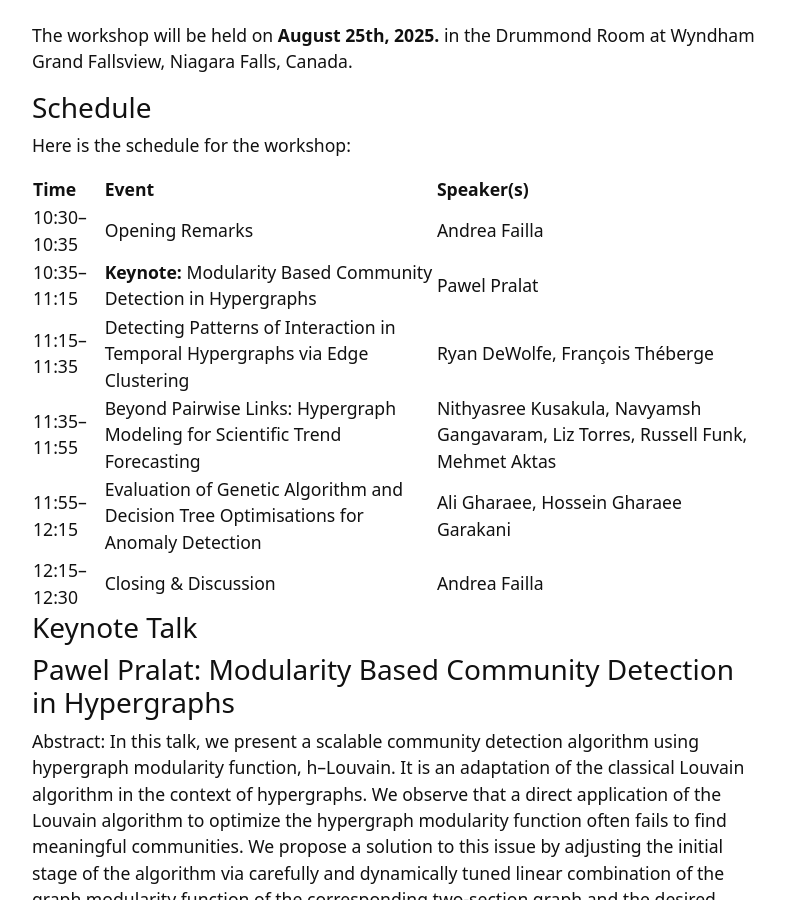
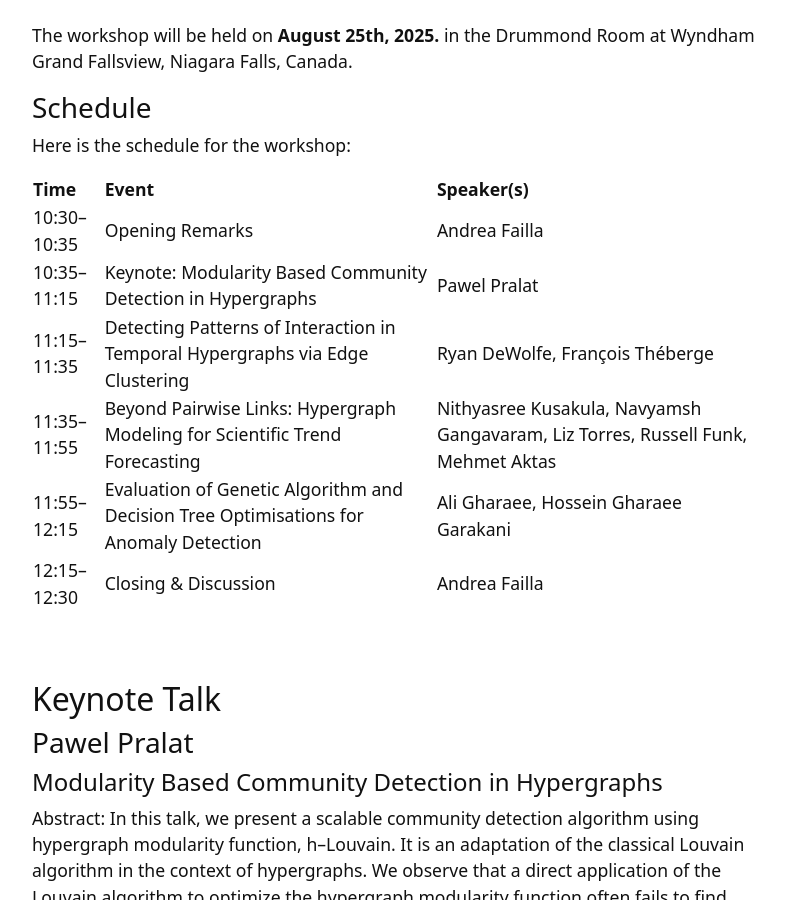
Before and after one commit to HyperSci2025/HyperSci2025.github.io, a Jekyll site: the page built from content/1-schedule.md, in a window 1280 px wide and 900 px high, scrolled down 236 px. Shown: the whole window, without its empty margins (245-1030 px from the left). Built offline with Jekyll 4.4.1, drawn with Linux system fonts in a browser that asks for light colours.

Commit message:
Update 1-schedule.md

```diff
--- a/content/1-schedule.md
+++ b/content/1-schedule.md
@@ -13,15 +13,18 @@ Here is the schedule for the workshop:
 | Time        | Event                                                                 | Speaker(s)                                      |
 |-------------|-----------------------------------------------------------------------|-------------------------------------------------|
 | 10:30–10:35 | Opening Remarks                                                       | Andrea Failla                                  |
-| 10:35–11:15 | **Keynote:** Modularity Based Community Detection in Hypergraphs     | Pawel Pralat
+| 10:35–11:15 | Keynote: Modularity Based Community Detection in Hypergraphs     | Pawel Pralat
 | 11:15–11:35 | Detecting Patterns of Interaction in Temporal Hypergraphs via Edge Clustering | Ryan DeWolfe, François Théberge         |
 | 11:35–11:55 | Beyond Pairwise Links: Hypergraph Modeling for Scientific Trend Forecasting | Nithyasree Kusakula, Navyamsh Gangavaram, Liz Torres, Russell Funk, Mehmet Aktas |
 | 11:55–12:15 | Evaluation of Genetic Algorithm and Decision Tree Optimisations for Anomaly Detection | Ali Gharaee, Hossein Gharaee Garakani |
 | 12:15–12:30 | Closing & Discussion                                                  | Andrea Failla                         |
 
 
+<br>
+<br>
 
-### Keynote Talk
-### Pawel Pralat: Modularity Based Community Detection in Hypergraphs
+## Keynote Talk
+### Pawel Pralat
+#### Modularity Based Community Detection in Hypergraphs
 
 Abstract: In this talk, we present a scalable community detection algorithm using hypergraph modularity function, h--Louvain. It is an adaptation of the classical Louvain algorithm in the context of hypergraphs. We observe that a direct application of the Louvain algorithm to optimize the hypergraph modularity function often fails to find meaningful communities. We propose a solution to this issue by adjusting the initial stage of the algorithm via carefully and dynamically tuned linear combination of the graph modularity function of the corresponding two-section graph and the desired hypergraph modularity function. The process is guided by Bayesian optimization of the hyper-parameters of the proposed procedure. Various experiments on synthetic as well as real-world networks are performed showing that this process yields improved results in various regimes.
```
